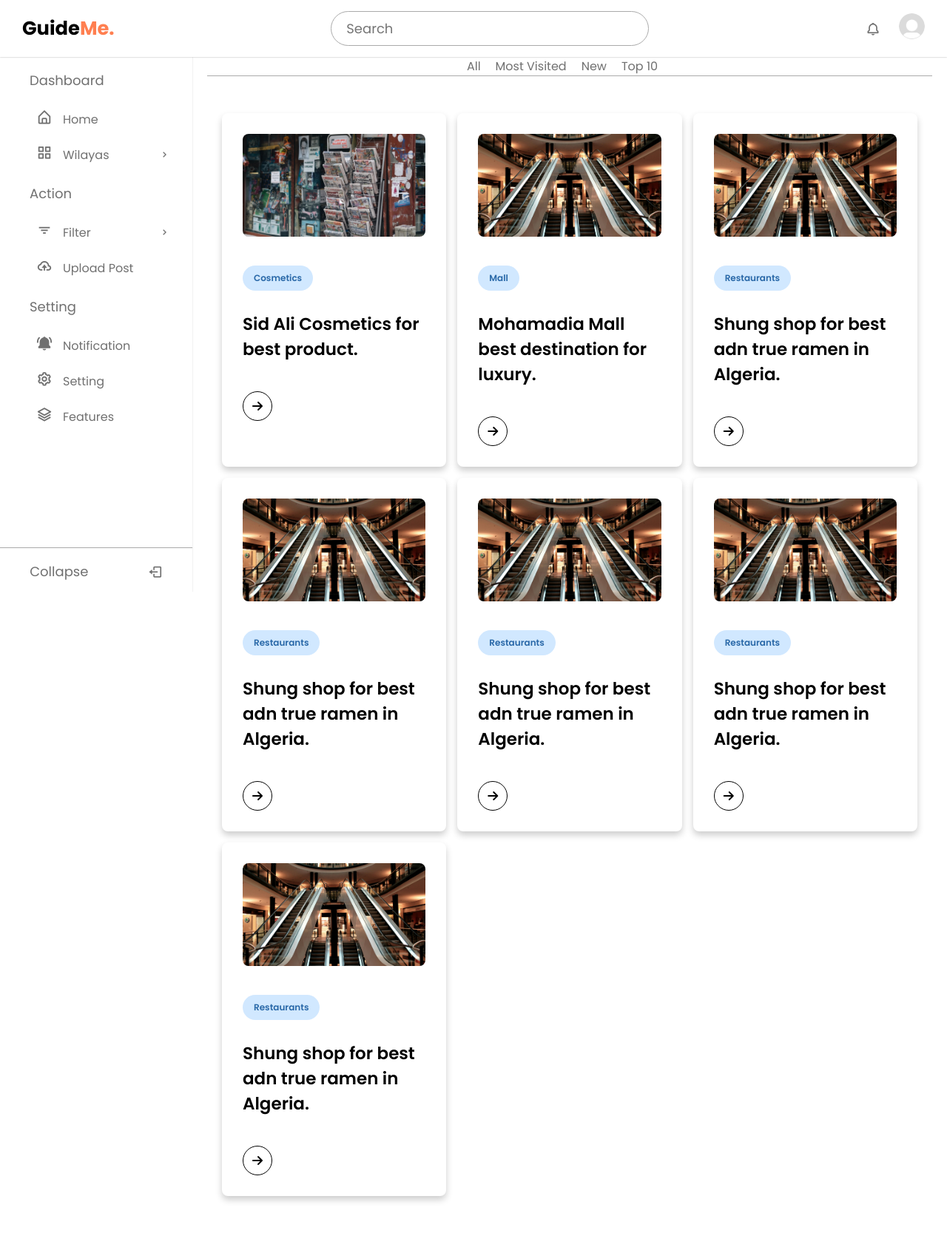
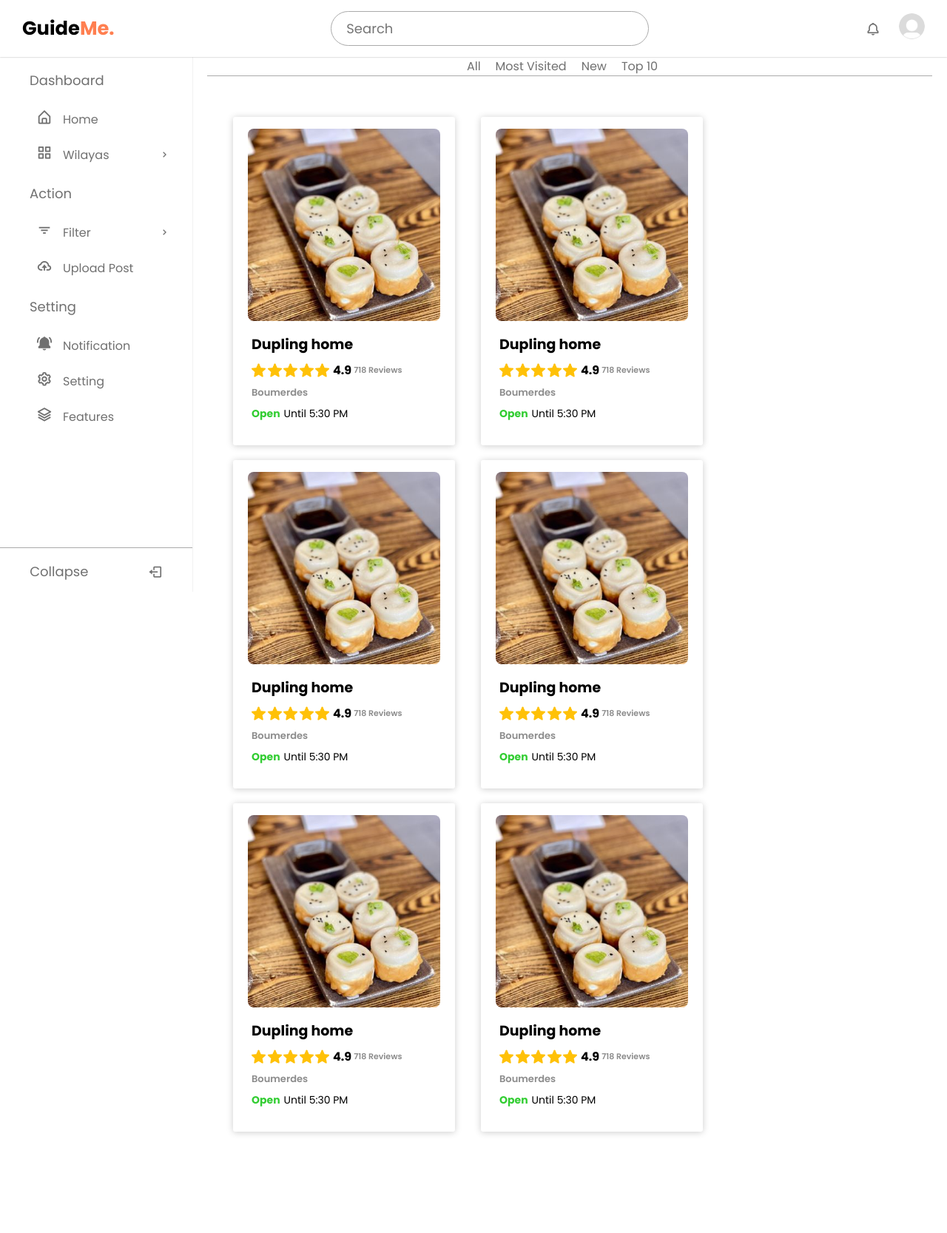
Before and after one commit to Friizor/GuideMe, a PHP site: page /app/app.php in a window 1280 px wide. Shown: the whole page at 74% size. After the commit the page ends 1534 px from the top, so only its background shows below. Run offline with PHP 8.4, Linux system fonts and the light colour scheme.

Commit message:
added item design

```diff
--- a/app/app.php
+++ b/app/app.php
@@ -149,62 +149,183 @@
     </ul>
 
     <div class="card-list">
-      <a href="../post/post.html" class="card-item">
-        <img src="kiosk.jpg" alt="Card Image">
-        <span class="designer">Cosmetics</span>
-        <h3>Sid Ali Cosmetics for best product.</h3>
-        <div class="arrow">
-          <i class="fas fa-arrow-right card-icon"></i>
+
+
+      <!-- item starting  -->
+      <div class="trend">
+    <div class="trendImg">
+        <img src="duplin.jpg"  >
+        <div class="upp"></div>
+    </div>
+    <div class="trendInfo">
+        <h3>Dupling home</h3>
+        <div class="ratingContainer">
+            <div class="rating">
+                <img src="yellowstar.png" alt="yellowstar" />
+                <img src="yellowstar.png" alt="yellowstar" />
+                <img src="yellowstar.png" alt="yellowstar" />
+                <img src="yellowstar.png" alt="yellowstar" />
+                <img src="yellowstar.png" alt="yellowstar" />
+
+            </div>
+            <b>4.9</b> <span class="ratingSpan">718 Reviews</span>
         </div>
-      </a>
-      <a href="#" class="card-item">
-        <img src="the snug.jpg" alt="Card Image">
-        <span class="designer">Mall</span>
-        <h3>Mohamadia Mall best destination for luxury.</h3>
-        <div class="arrow">
-          <i class="fas fa-arrow-right card-icon"></i>
+        <span class="trendWilaya">Boumerdes</span>
+        <div class="closingDiv">
+            <span class="open">
+                Open
+            </span>
+            <p>Until 5:30 PM</p>
         </div>
-      </a>
-      <a href="#" class="card-item">
-        <img src="the snug.jpg" alt="Card Image">
-        <span class="designer">Restaurants</span>
-        <h3>Shung shop for best adn true ramen in Algeria.</h3>
-        <div class="arrow">
-          <i class="fas fa-arrow-right card-icon"></i>
+    </div>
+</div>
+
+      <!-- item starting  -->
+      <div class="trend">
+    <div class="trendImg">
+        <img src="duplin.jpg"  >
+        <div class="upp"></div>
+    </div>
+    <div class="trendInfo">
+        <h3>Dupling home</h3>
+        <div class="ratingContainer">
+            <div class="rating">
+                <img src="yellowstar.png" alt="yellowstar" />
+                <img src="yellowstar.png" alt="yellowstar" />
+                <img src="yellowstar.png" alt="yellowstar" />
+                <img src="yellowstar.png" alt="yellowstar" />
+                <img src="yellowstar.png" alt="yellowstar" />
+
+            </div>
+            <b>4.9</b> <span class="ratingSpan">718 Reviews</span>
         </div>
-      </a>
-      <a href="#" class="card-item">
-        <img src="the snug.jpg" alt="Card Image">
-        <span class="designer">Restaurants</span>
-        <h3>Shung shop for best adn true ramen in Algeria.</h3>
-        <div class="arrow">
-          <i class="fas fa-arrow-right card-icon"></i>
+        <span class="trendWilaya">Boumerdes</span>
+        <div class="closingDiv">
+            <span class="open">
+                Open
+            </span>
+            <p>Until 5:30 PM</p>
         </div>
-      </a>
-      <a href="#" class="card-item">
-        <img src="the snug.jpg" alt="Card Image">
-        <span class="designer">Restaurants</span>
-        <h3>Shung shop for best adn true ramen in Algeria.</h3>
-        <div class="arrow">
-          <i class="fas fa-arrow-right card-icon"></i>
+    </div>
+</div>
+
+      <!-- item starting  -->
+      <div class="trend">
+    <div class="trendImg">
+        <img src="duplin.jpg"  >
+        <div class="upp"></div>
+    </div>
+    <div class="trendInfo">
+        <h3>Dupling home</h3>
+        <div class="ratingContainer">
+            <div class="rating">
+                <img src="yellowstar.png" alt="yellowstar" />
+                <img src="yellowstar.png" alt="yellowstar" />
+                <img src="yellowstar.png" alt="yellowstar" />
+                <img src="yellowstar.png" alt="yellowstar" />
+                <img src="yellowstar.png" alt="yellowstar" />
+
+            </div>
+            <b>4.9</b> <span class="ratingSpan">718 Reviews</span>
         </div>
-      </a>
-      <a href="#" class="card-item">
-        <img src="the snug.jpg" alt="Card Image">
-        <span class="designer">Restaurants</span>
-        <h3>Shung shop for best adn true ramen in Algeria.</h3>
-        <div class="arrow">
-          <i class="fas fa-arrow-right card-icon"></i>
+        <span class="trendWilaya">Boumerdes</span>
+        <div class="closingDiv">
+            <span class="open">
+                Open
+            </span>
+            <p>Until 5:30 PM</p>
         </div>
-      </a>
-      <a href="#" class="card-item">
-        <img src="the snug.jpg" alt="Card Image">
-        <span class="designer">Restaurants</span>
-        <h3>Shung shop for best adn true ramen in Algeria.</h3>
-        <div class="arrow">
-          <i class="fas fa-arrow-right card-icon"></i>
+    </div>
+</div>
+
+      <!-- item starting  -->
+      <div class="trend">
+    <div class="trendImg">
+        <img src="duplin.jpg"  >
+        <div class="upp"></div>
+    </div>
+    <div class="trendInfo">
+        <h3>Dupling home</h3>
+        <div class="ratingContainer">
+            <div class="rating">
+                <img src="yellowstar.png" alt="yellowstar" />
+                <img src="yellowstar.png" alt="yellowstar" />
+                <img src="yellowstar.png" alt="yellowstar" />
+                <img src="yellowstar.png" alt="yellowstar" />
+                <img src="yellowstar.png" alt="yellowstar" />
+
+            </div>
+            <b>4.9</b> <span class="ratingSpan">718 Reviews</span>
         </div>
-      </a>
+        <span class="trendWilaya">Boumerdes</span>
+        <div class="closingDiv">
+            <span class="open">
+                Open
+            </span>
+            <p>Until 5:30 PM</p>
+        </div>
+    </div>
+</div>
+
+      <!-- item starting  -->
+      <div class="trend">
+    <div class="trendImg">
+        <img src="duplin.jpg"  >
+        <div class="upp"></div>
+    </div>
+    <div class="trendInfo">
+        <h3>Dupling home</h3>
+        <div class="ratingContainer">
+            <div class="rating">
+                <img src="yellowstar.png" alt="yellowstar" />
+                <img src="yellowstar.png" alt="yellowstar" />
+                <img src="yellowstar.png" alt="yellowstar" />
+                <img src="yellowstar.png" alt="yellowstar" />
+                <img src="yellowstar.png" alt="yellowstar" />
+
+            </div>
+            <b>4.9</b> <span class="ratingSpan">718 Reviews</span>
+        </div>
+        <span class="trendWilaya">Boumerdes</span>
+        <div class="closingDiv">
+            <span class="open">
+                Open
+            </span>
+            <p>Until 5:30 PM</p>
+        </div>
+    </div>
+</div>
+
+      <!-- item starting  -->
+      <div class="trend">
+    <div class="trendImg">
+        <img src="duplin.jpg"  >
+        <div class="upp"></div>
+    </div>
+    <div class="trendInfo">
+        <h3>Dupling home</h3>
+        <div class="ratingContainer">
+            <div class="rating">
+                <img src="yellowstar.png" alt="yellowstar" />
+                <img src="yellowstar.png" alt="yellowstar" />
+                <img src="yellowstar.png" alt="yellowstar" />
+                <img src="yellowstar.png" alt="yellowstar" />
+                <img src="yellowstar.png" alt="yellowstar" />
+
+            </div>
+            <b>4.9</b> <span class="ratingSpan">718 Reviews</span>
+        </div>
+        <span class="trendWilaya">Boumerdes</span>
+        <div class="closingDiv">
+            <span class="open">
+                Open
+            </span>
+            <p>Until 5:30 PM</p>
+        </div>
+    </div>
+</div>
+
+
     </div>
   </div>
 
--- a/css/mainStyle.css
+++ b/css/mainStyle.css
@@ -334,8 +334,10 @@ body {
 }
 
 .card-list {
-  display: grid;
-  grid-template-columns: repeat(auto-fill, minmax(300px, 1fr));
+  /* display: grid;
+  grid-template-columns: repeat(auto-fill, minmax(280px, 1fr)); */
+  display: flex;
+  flex-wrap: wrap;
   max-width: 1250px;
   margin: 30px auto;
   padding: 20px;
@@ -640,3 +642,118 @@ hr {
 }
 
 /* Fuck Me */
+
+/* item css design */
+.trend {
+  height: fit-content;
+  width: 300px;
+
+  box-sizing: border-box;
+  cursor: pointer;
+  margin: 5px 15px 0 15px;
+  margin-right: 5px;
+  display: flex;
+  padding: 16px 10px 32px 10px;
+  border-radius: 3px;
+  z-index: 0;
+
+  flex-direction: column;
+  position: relative;
+  transition: 0.3s ease-in-out;
+  align-items: center;
+  box-shadow: 0 1px 10px rgba(0, 0, 0, 0.2);
+}
+
+
+.trend:hover {
+  box-shadow: 0 1px 10px rgba(0, 0, 0, 0.2);
+}
+
+
+.trendImg img {
+  height: 260px;
+  width: 260px;
+  object-fit: cover;
+  border-radius: 8px;
+
+}
+.trendInfo {
+  display: flex;
+  flex-direction: column;
+  padding-top: 10px;
+  width: 200px;
+
+  width: 250px;
+}
+.trendInfo h3 {
+  font-size: 19px;
+  margin: 0px 0px 8px 0;
+
+}
+
+.trendInfo .trendWilaya {
+  color: rgb(140, 140, 140);
+  font-size: 13px;
+  margin:0 0 8px 0;
+  background-color: transparent;
+  padding: 0;
+}
+
+.ratingContainer {
+  display: flex;
+  align-items: center;
+  margin-bottom: 8px;
+}
+
+
+.ratingContainer .ratingSpan {
+  margin:0 0 0 3px;
+  color: rgb(140, 140, 140);
+ background-color: transparent;
+  font-size: 11px;
+  padding: 0;
+}
+.rating {
+  display: flex;
+  width: 105px;
+  justify-content: space-between;
+  margin-right: 5px;
+}
+
+
+
+.rating img {
+  height: 19px;
+  width: 19px;
+}
+
+
+.trendInfo .open {
+  font-size: 14px;
+  font-weight: 700;
+  color: #32cd32;
+  margin:0 5px 0 0;
+  background-color: transparent;
+  padding: 0;
+
+}
+
+.closed {
+  color: red;
+  font-size: 14px;
+  font-weight: 700;
+  margin-right: 5px;
+  margin:0 5px 0 0;
+  background-color: transparent;
+  padding: 0;
+}
+
+
+.closingDiv {
+  display: flex;
+
+}
+.closingDiv p {
+  margin: 0;
+  font-size: 14px;
+}
```
Also changed, not shown: app/duplin.jpg (added), app/yellowstar.png (added).
